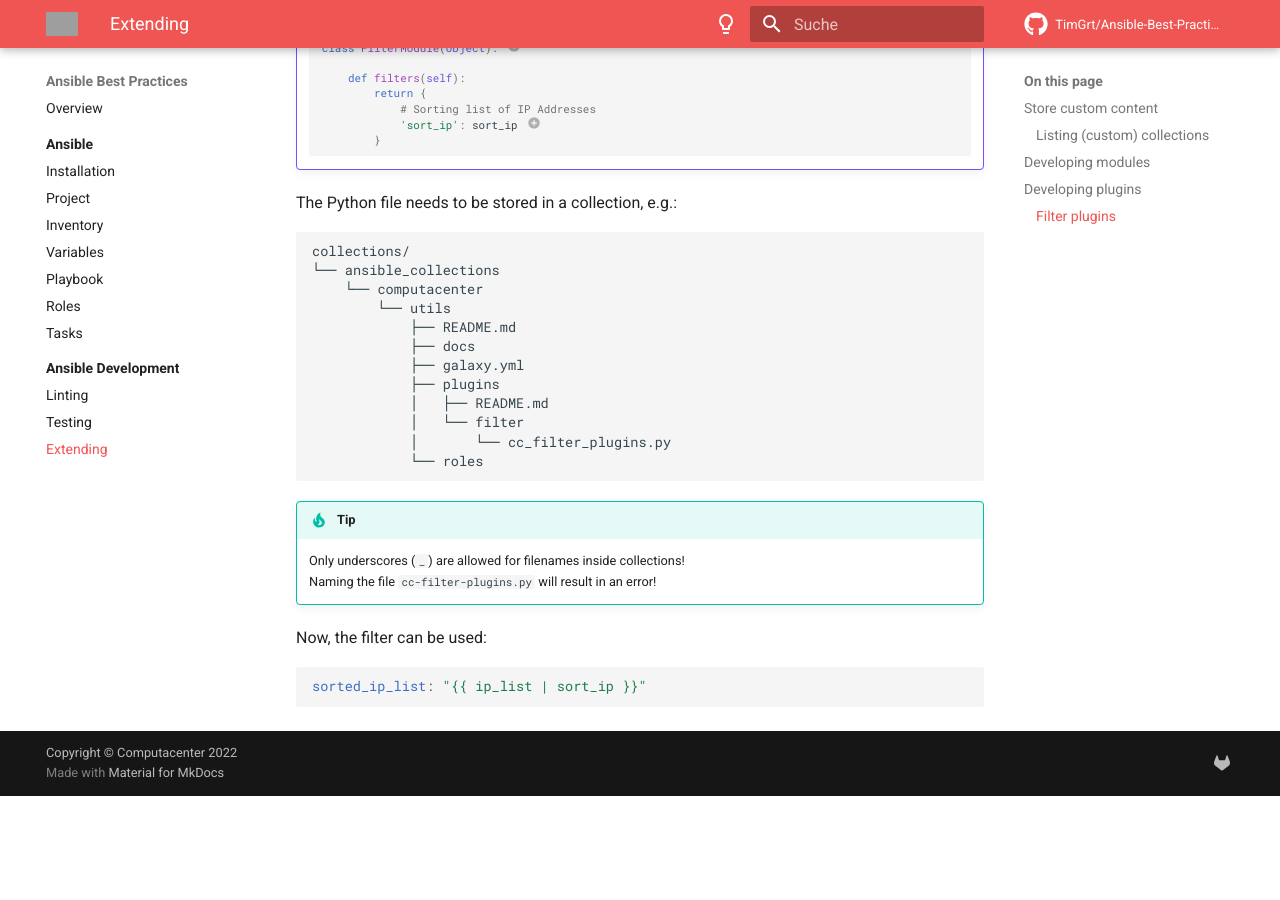
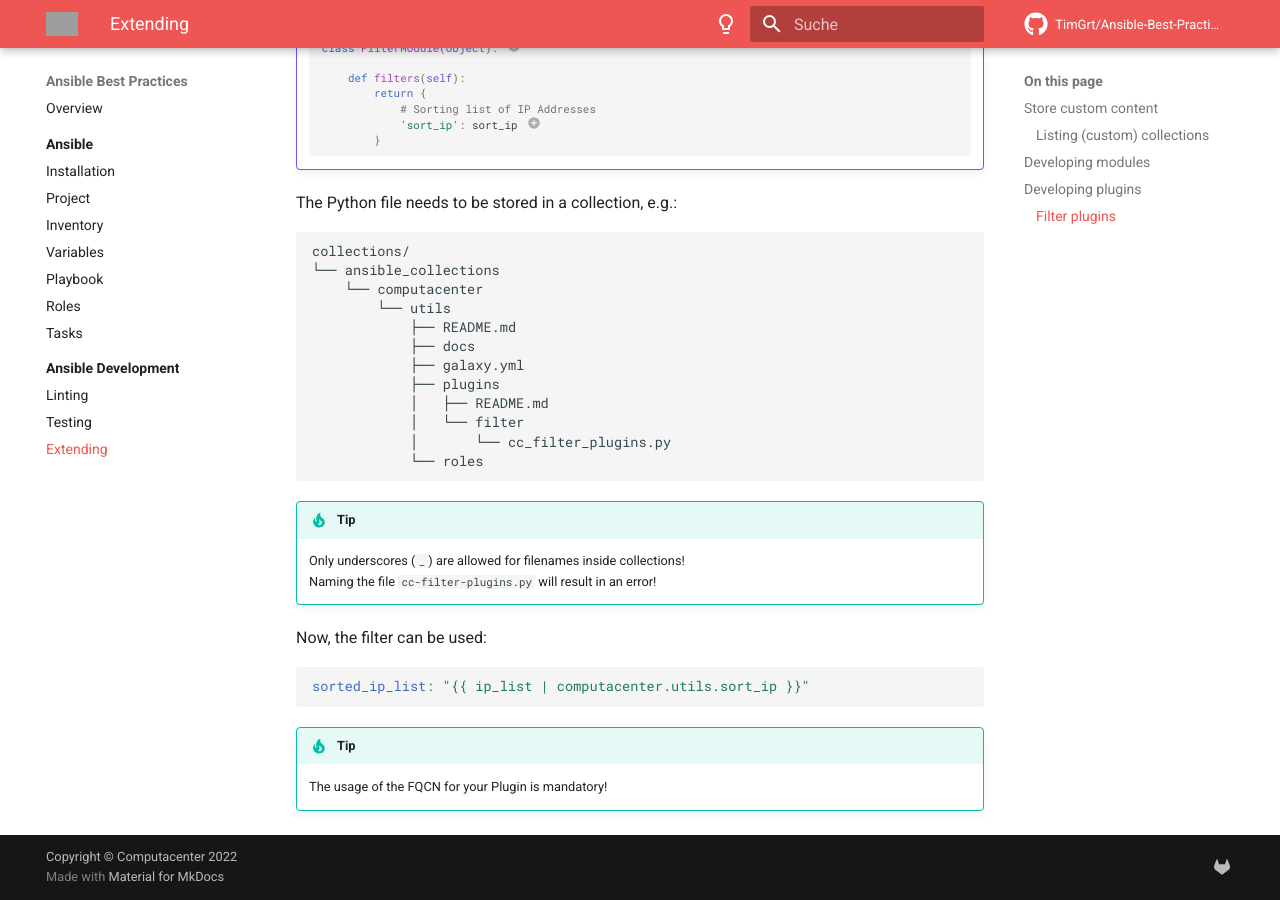
Before and after one commit to TimGrt/Ansible-Best-Practices, an MkDocs documentation site: the page built from docs/development/extending.md, in a window 1280 px wide and 900 px high, scrolled down 2944 px. Built offline with MkDocs 1.6.1 and Material for MkDocs 9.7.7, drawn with Linux system fonts in a browser that asks for light colours; comment, search, counter and statistics services are not loaded; before the commit the page ends 3740 px from its top, so only the background shows below that; grey boxes are pictures that could not be loaded.

Commit message:
Corrected plugin call in variable example. Added tip for mandatory FQCN.

````diff
--- a/docs/development/extending.md
+++ b/docs/development/extending.md
@@ -163,5 +163,8 @@
 Now, the filter can be used:
 
 ```yaml
-sorted_ip_list: "{{ ip_list | sort_ip }}"
+sorted_ip_list: "{{ ip_list | computacenter.utils.sort_ip }}"
 ```
+
+!!! tip
+    The usage of the FQCN for your Plugin is mandatory!
````
